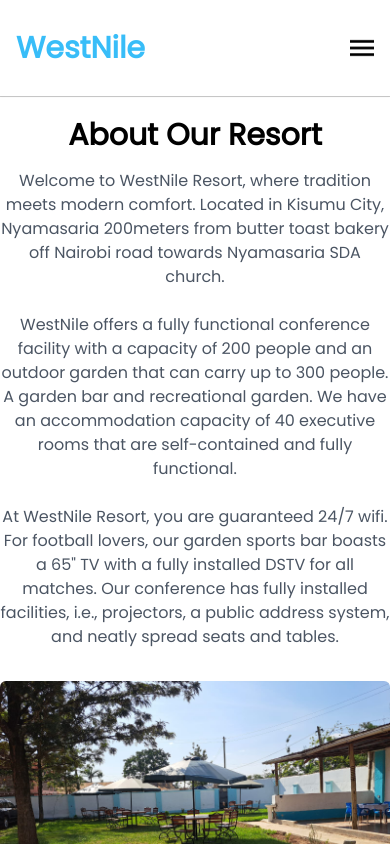
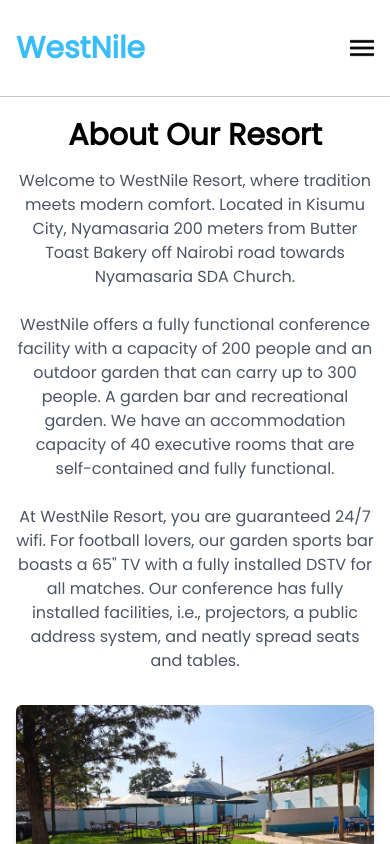
Before and after one commit to alvinkenyagah/weniresort.com-, a React (Vite) app: page /about in a window 390 px wide. Shown: the top 844 px of the page. Built offline with nearby package versions, Linux system fonts and the light colour scheme.

Commit message:
Center about text responsive

```diff
--- a/src/components/about/About.jsx
+++ b/src/components/about/About.jsx
@@ -1,11 +1,10 @@
 // AboutUsSection.js
 import React from 'react';
 import './About.css'
-import {t1} from './index'
-import {a1} from '../../pages/index'
+import { t1 } from './index'
+import { a1 } from '../../pages/index'
 
 const AboutUsSection = () => {
-
 
   const scrollToTop = () => {
     window.scrollTo({
@@ -14,19 +13,16 @@
     });
   };
 
-
-
   return (
-
     <>
       <section className="py-5 bg-white" id="about">
-      <div className="container mx-auto">
+        <div className="container mx-auto px-4 md:px-0"> {/* Added padding for responsiveness */}
           <div className="grid grid-cols-1 md:grid-cols-2 gap-8 items-center">
             {/* Text Content */}
             <div className="text-center md:text-left">
               <h2 className="text-3xl font-bold mb-4">About Our Resort</h2>
               <p className="text-gray-600 mb-6">
-            Welcome to WestNile Resort, where tradition meets modern comfort. Located in Kisumu City, Nyamasaria 200meters from butter toast bakery off Nairobi road towards Nyamasaria SDA church.
+                Welcome to WestNile Resort, where tradition meets modern comfort. Located in Kisumu City, Nyamasaria 200 meters from Butter Toast Bakery off Nairobi road towards Nyamasaria SDA Church.
               </p>
               <p className="text-gray-600 mb-6">
                 WestNile offers a fully functional conference facility with a capacity of 200 people and an outdoor garden that can carry up to 300 people.
@@ -46,11 +42,9 @@
                 className="w-full h-auto rounded-md shadow-md max-w-full"
               />
             </div>
-
           </div>
         </div>
       </section>
-
     </>
   );
 };
--- a/src/components/about/Aboutpage.jsx
+++ b/src/components/about/Aboutpage.jsx
@@ -26,13 +26,13 @@
 
     <>
       <section className="py-5 bg-white" id="about">
-      <div className="container mx-auto">
+        <div className="container mx-auto px-4 md:px-0"> {/* Added padding for responsiveness */}
           <div className="grid grid-cols-1 md:grid-cols-2 gap-8 items-center">
             {/* Text Content */}
             <div className="text-center md:text-left">
               <h2 className="text-3xl font-bold mb-4">About Our Resort</h2>
               <p className="text-gray-600 mb-6">
-            Welcome to WestNile Resort, where tradition meets modern comfort. Located in Kisumu City, Nyamasaria 200meters from butter toast bakery off Nairobi road towards Nyamasaria SDA church.
+                Welcome to WestNile Resort, where tradition meets modern comfort. Located in Kisumu City, Nyamasaria 200 meters from Butter Toast Bakery off Nairobi road towards Nyamasaria SDA Church.
               </p>
               <p className="text-gray-600 mb-6">
                 WestNile offers a fully functional conference facility with a capacity of 200 people and an outdoor garden that can carry up to 300 people.
@@ -52,7 +52,6 @@
                 className="w-full h-auto rounded-md shadow-md max-w-full"
               />
             </div>
-
           </div>
         </div>
       </section>
--- a/src/components/footer/Footer.jsx
+++ b/src/components/footer/Footer.jsx
@@ -114,11 +114,7 @@
 
           </div>
         </div>
-
       </div>
-
-
-
 
     </footer>
   );
--- a/src/index.css
+++ b/src/index.css
@@ -1,4 +1,5 @@
 @import url('https://fonts.googleapis.com/css2?family=Poppins&display=swap');
+@import url('https://fonts.googleapis.com/css?family=Josefin+Sans');
 
 @import "slick-carousel/slick/slick.css";
 @import "slick-carousel/slick/slick-theme.css";
@@ -13,6 +14,7 @@
 .app{
 
     font-family: "Poppins",sans-serif;
+    /* font-family: 'Josefin Sans', cursive; */
 }
 /*
 .input-box-shadow{
```
Lines whose indentation alone changed are shown as unchanged.
